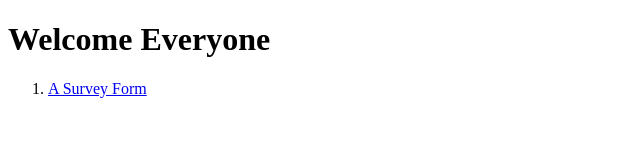
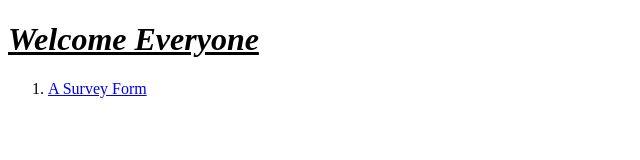
Before and after one commit to nilesh9836-medda/webpage, a plain HTML site: page index.html in a window 1280 px wide. Shown: the whole page, without its empty margins (0-640 px from the left). Drawn offline with Linux system fonts and the light colour scheme.

Commit message:
Update index.html

```diff
--- a/index.html
+++ b/index.html
@@ -5,7 +5,7 @@
     <title>Making Web Page</title>
   </head>
   <body>
-    <h1><i></i><u></u>Welcome Everyone</u></i></h1>
+    <h1><i><u>Welcome Everyone</u></i></h1>
     <div>
       <ol>
         <li><a href="Survey_Form.html">A Survey Form</a></li>
```
